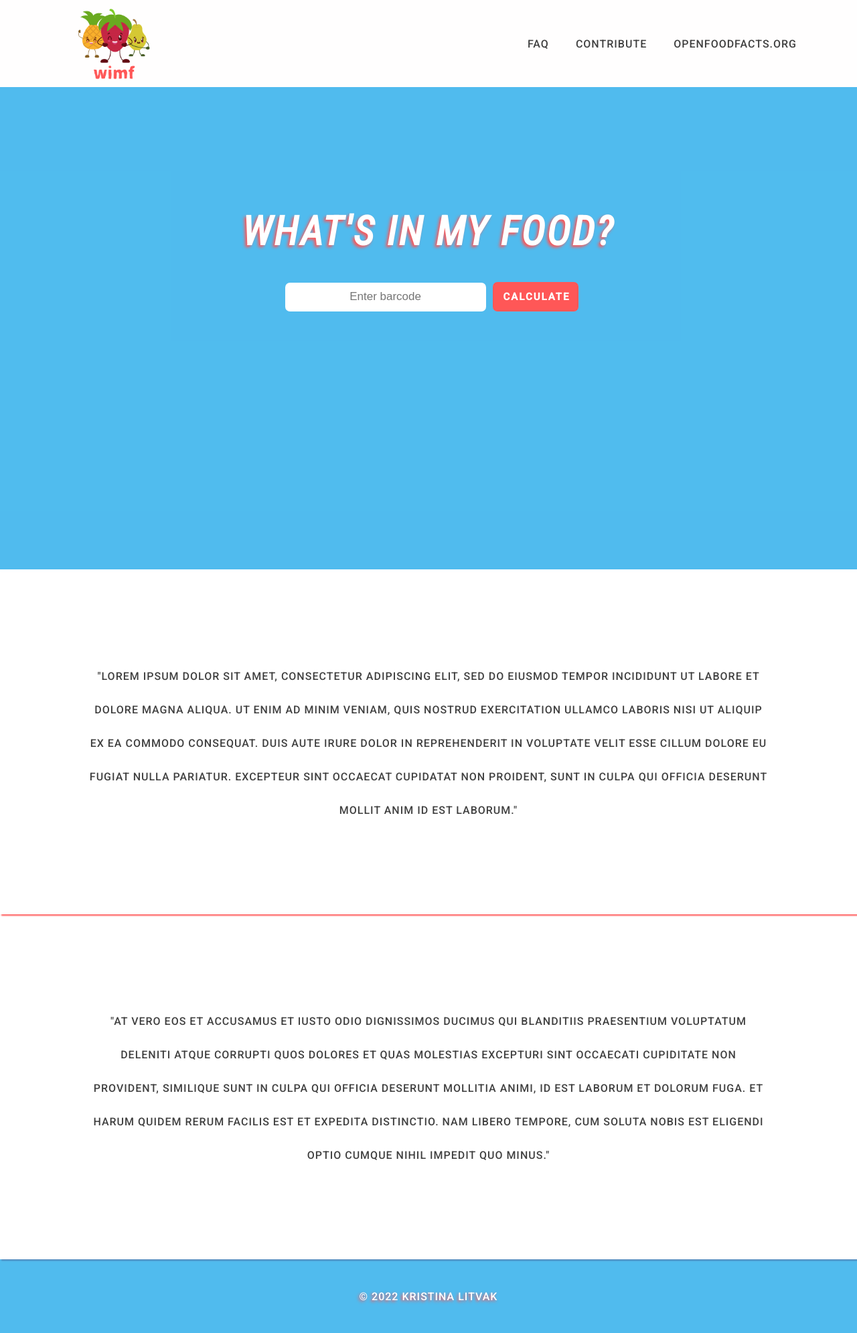
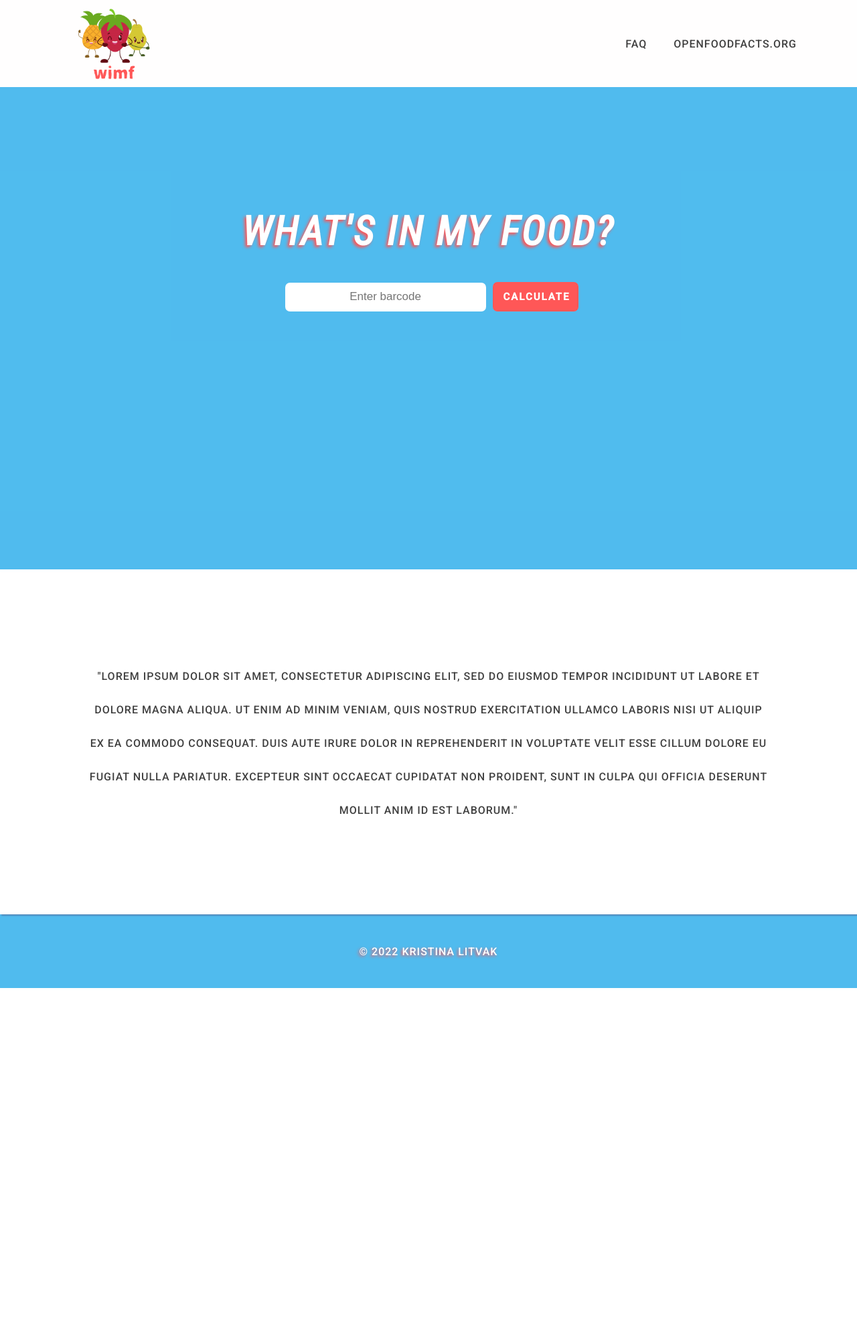
Before and after one commit to kristinalitvak/whatsInMyFood, a plain HTML site: page index.html in a window 1280 px wide. Shown: the whole page at 67% size. After the commit the page ends 1475 px from the top, so only its background shows below. Drawn offline with Linux system fonts and the light colour scheme.

Commit message:
Update index.html

```diff
--- a/index.html
+++ b/index.html
@@ -16,7 +16,6 @@
         <img id="fruit-logo" src="red-fruit-guys.png">
         <ul class="nav-links">
             <li><a href="#faq">faq</a></li>
-            <li><a href="#contribute">contribute</a></li>
             <li><a href="https://world.openfoodfacts.org" target="_blank">OpenFoodFacts.org</a></li>
         </ul>
         <div class="burger">
@@ -39,8 +38,6 @@
     </div>
     <div class="bottom-container" id="faq">"Lorem ipsum dolor sit amet, consectetur adipiscing elit, sed do eiusmod tempor incididunt ut labore et dolore magna aliqua. Ut enim ad minim veniam, quis nostrud exercitation ullamco laboris nisi ut aliquip ex ea commodo consequat. Duis aute irure dolor in reprehenderit in voluptate velit esse cillum dolore eu fugiat nulla pariatur. Excepteur sint occaecat cupidatat non proident, sunt in culpa qui officia deserunt mollit anim id est laborum."
     </div>
-    <div class="bottom-container" id="contribute">"At vero eos et accusamus et iusto odio dignissimos ducimus qui blanditiis praesentium voluptatum deleniti atque corrupti quos dolores et quas molestias excepturi sint occaecati cupiditate non provident, similique sunt in culpa qui officia deserunt mollitia animi, id est laborum et dolorum fuga. Et harum quidem rerum facilis est et expedita distinctio. Nam libero tempore, cum soluta nobis est eligendi optio cumque nihil impedit quo minus."
-    </div>
     <footer>© 2022 Kristina Litvak</footer>
     <script src="app.js"></script>
 </body>
```
